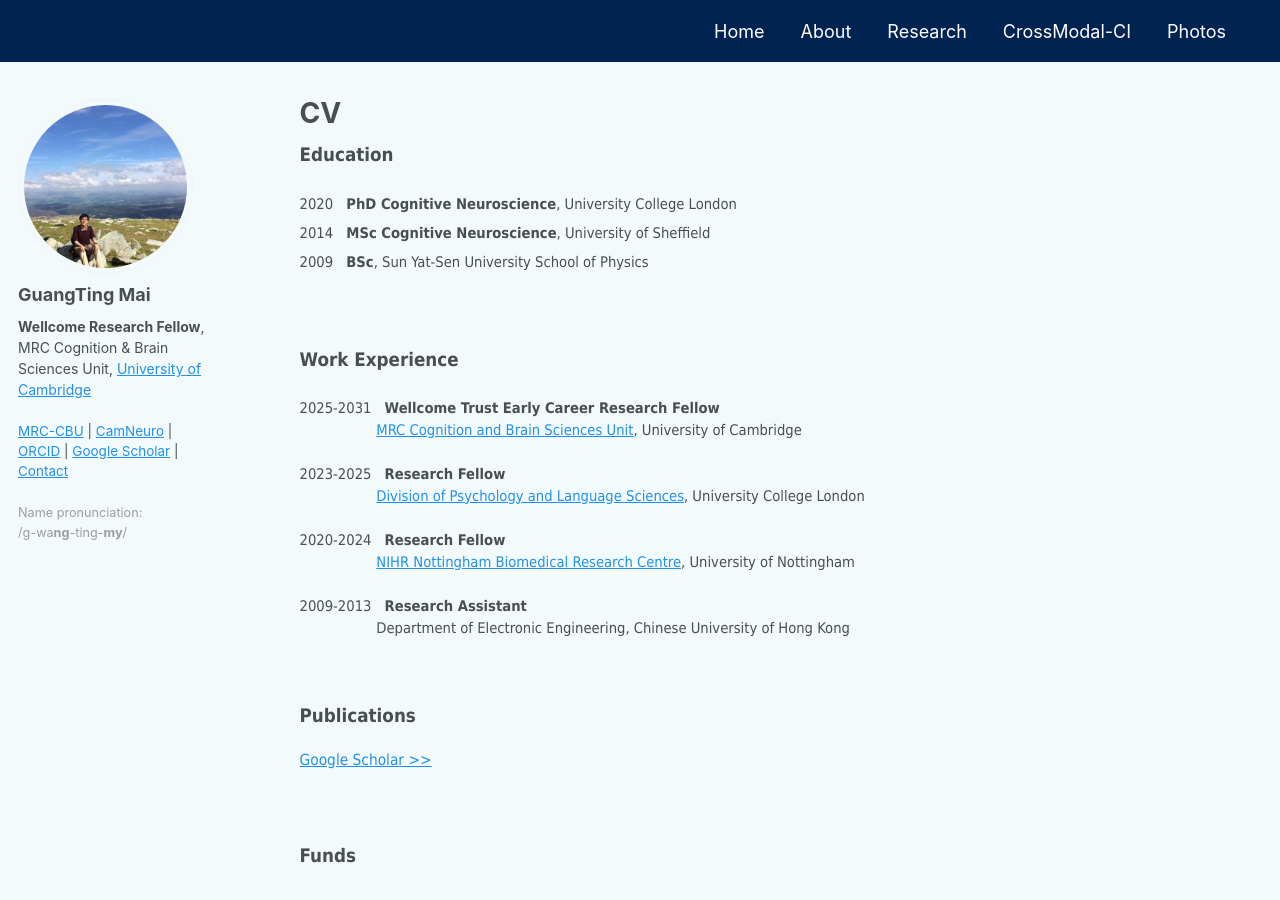
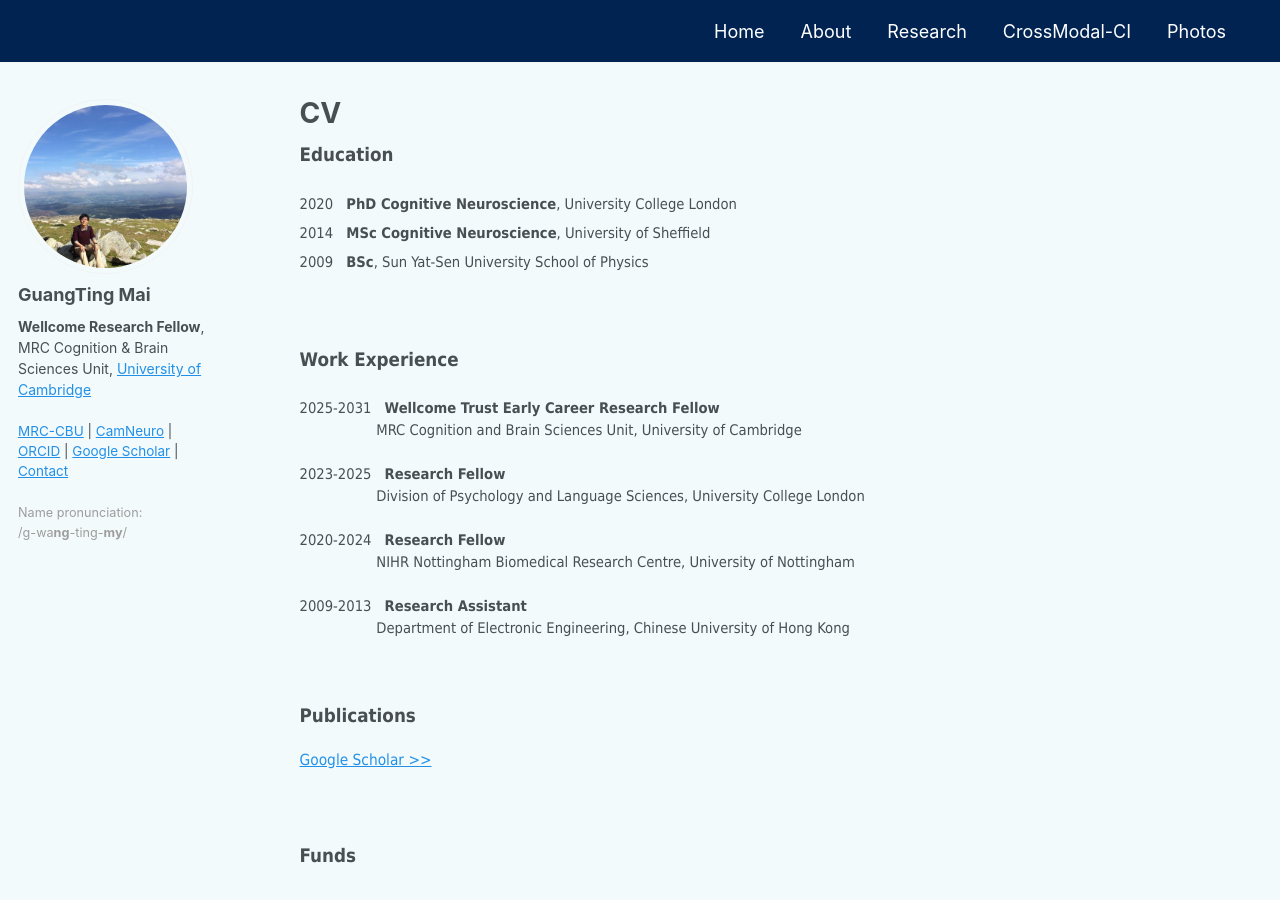
Before and after one commit to guangtingmai/guangtingmai.github.io, a Jekyll site: the page built from _pages/cv.html, in a window 1280 px wide and 900 px high. Built offline with Jekyll 4.4.1, drawn with Linux system fonts in a browser that asks for light colours.

Commit message:
Update cv.html

```diff
--- a/_pages/cv.html
+++ b/_pages/cv.html
@@ -14,15 +14,15 @@ author_profile: true
 <p><span style="font-size: 14pt;font-family: Tahoma;line-height: 1.6;display: block"><strong>Work Experience</strong></span></p>
 <p>
   <span style="font-size: 11pt;font-family: Tahoma;line-height: 1.4;display: block;">2025-2031&emsp;<strong>Wellcome Trust Early Career Research Fellow</strong></span>
-  <span style="font-size: 11pt;font-family: Tahoma;line-height: 1.5;display: block;">&emsp;&emsp;&emsp;&emsp;&emsp;&ensp;&nbsp;<a href="https://www.mrc-cbu.cam.ac.uk/people/">MRC Cognition and Brain Sciences Unit</a>, University of Cambridge</span>
+  <span style="font-size: 11pt;font-family: Tahoma;line-height: 1.5;display: block;">&emsp;&emsp;&emsp;&emsp;&emsp;&ensp;&nbsp;MRC Cognition and Brain Sciences Unit, University of Cambridge</span>
 </p>
 <p>
   <span style="font-size: 11pt;font-family: Tahoma;line-height: 1.4;display: block;">2023-2025&emsp;<strong>Research Fellow</strong>
-  <span style="font-size: 11pt;font-family: Tahoma;line-height: 1.5;display: block;">&emsp;&emsp;&emsp;&emsp;&emsp;&ensp;&nbsp;<a href="https://www.ucl.ac.uk/brain-sciences/pals">Division of Psychology and Language Sciences</a>, University College London</span>
+  <span style="font-size: 11pt;font-family: Tahoma;line-height: 1.5;display: block;">&emsp;&emsp;&emsp;&emsp;&emsp;&ensp;&nbsp;Division of Psychology and Language Sciences, University College London</span>
 </p>
 <p>
   <span style="font-size: 11pt;font-family: Tahoma;line-height: 1.4;display: block;">2020-2024&emsp;<strong>Research Fellow</strong>
-  <span style="font-size: 11pt;font-family: Tahoma;line-height: 1.5;display: block;">&emsp;&emsp;&emsp;&emsp;&emsp;&ensp;&nbsp;<a href="https://nottinghambrc.nihr.ac.uk/">NIHR Nottingham Biomedical Research Centre</a>, University of Nottingham</span>
+  <span style="font-size: 11pt;font-family: Tahoma;line-height: 1.5;display: block;">&emsp;&emsp;&emsp;&emsp;&emsp;&ensp;&nbsp;NIHR Nottingham Biomedical Research Centre, University of Nottingham</span>
 </p>
 <p>
   <span style="font-size: 11pt;font-family: Tahoma;line-height: 1.4;display: block;">2009-2013&emsp;<strong>Research Assistant</strong>
```
